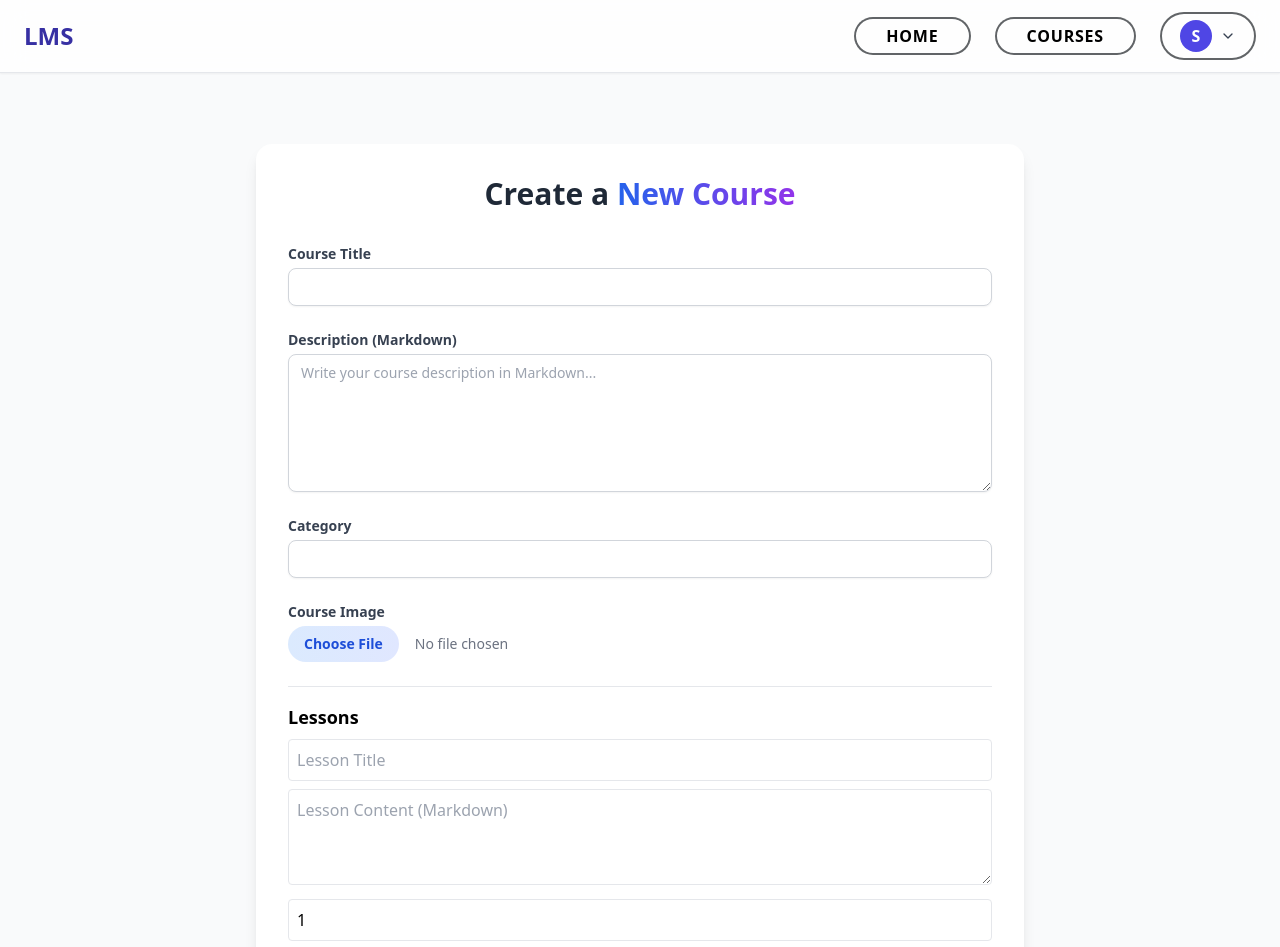
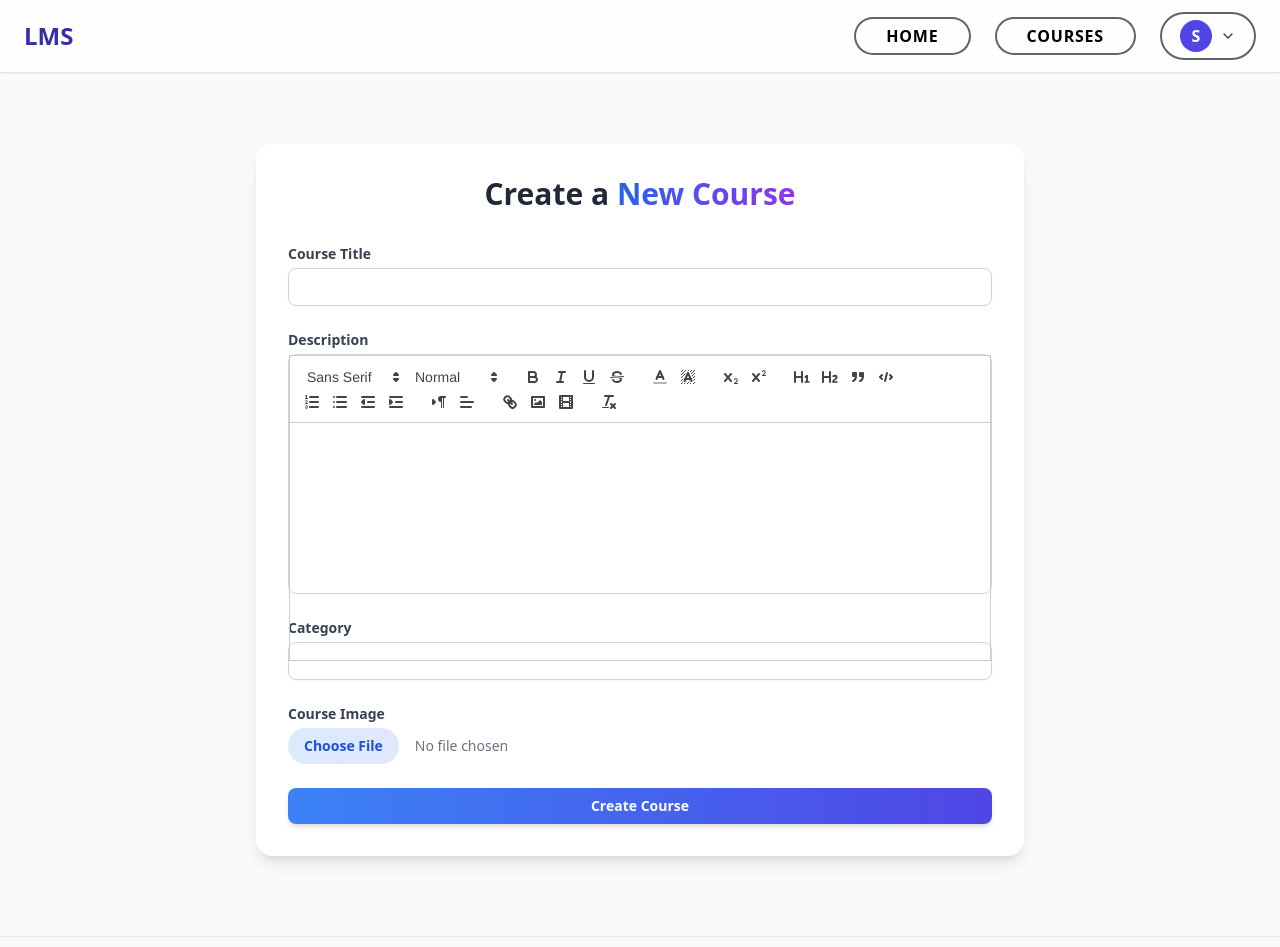
Before and after one commit to Ashish7Mishra/lms-frontend, a React (Vite) app: page /instructor/courses/create in a window 1280 px wide. Shown: the top 947 px of the page. Built offline with nearby package versions, Linux system fonts and the light colour scheme; sample sign-in values are in the browser's storage.

Commit message:
Added (HTML or  markdown text),

```diff
--- a/package.json
+++ b/package.json
@@ -16,10 +16,12 @@
     "clsx": "^2.1.1",
     "lodash": "^4.17.21",
     "lucide-react": "^0.545.0",
-    "react": "^19.1.1",
-    "react-dom": "^19.1.1",
+    "quill": "^2.0.3",
+    "react": "^18.3.1",
+    "react-dom": "^18.3.1",
     "react-hot-toast": "^2.6.0",
     "react-markdown": "^10.1.0",
+    "react-quill": "^2.0.0",
     "react-router-dom": "^7.9.4",
     "remark-gfm": "^4.0.1"
   },
--- a/src/main.tsx
+++ b/src/main.tsx
@@ -2,6 +2,9 @@
 
 import React from 'react';
 import ReactDOM from 'react-dom/client';
+import "quill/dist/quill.snow.css";
+
+
 import App from './App.tsx';
 import './index.css';
 import { AuthProvider } from './contexts/AuthContext.tsx';
--- a/src/pages/CreateCoursePage.tsx
+++ b/src/pages/CreateCoursePage.tsx
@@ -6,8 +6,10 @@ import { createCourse } from "../services/courseService";
 import FormInput from "../components/FormInput";
 import Button from "../components/Button";
 import { SpinnerIcon } from "../components/Spinner";
-import ReactMarkdown from "react-markdown";
-import remarkGfm from "remark-gfm";
+
+import "quill/dist/quill.snow.css";
+import ReactQuill from "react-quill";   // ✅ Make sure this is exactly like this
+import "quill/dist/quill.snow.css";
 
 const CreateCoursePage = () => {
   const navigate = useNavigate();
@@ -23,27 +25,12 @@ const CreateCoursePage = () => {
   const [isLoading, setIsLoading] = useState(false);
   const [error, setError] = useState<string | null>(null);
 
-  // Lessons state
-  const [lessons, setLessons] = useState<{ title: string; content: string; orderIndex: number }[]>([]);
-  const [lesson, setLesson] = useState({ title: "", content: "", orderIndex: 1 });
-
   // Handle course field changes
-  const handleChange = (e: React.ChangeEvent<HTMLInputElement | HTMLTextAreaElement>) => {
+  const handleChange = (
+    e: React.ChangeEvent<HTMLInputElement>
+  ) => {
     const { name, value } = e.target;
-    setCourseDetails(prev => ({ ...prev, [name]: value }));
-  };
-
-  // Handle lesson field changes
-  const handleLessonChange = (e: React.ChangeEvent<HTMLInputElement | HTMLTextAreaElement>) => {
-    const { name, value } = e.target;
-    setLesson(prev => ({ ...prev, [name]: name === "orderIndex" ? Number(value) : value }));
-  };
-
-  // Add lesson
-  const addLesson = () => {
-    if (!lesson.title || !lesson.content) return;
-    setLessons(prev => [...prev, lesson]);
-    setLesson({ title: "", content: "", orderIndex: lessons.length + 2 });
+    setCourseDetails((prev) => ({ ...prev, [name]: value }));
   };
 
   // Handle image file
@@ -64,10 +51,9 @@ const CreateCoursePage = () => {
 
     const formData = new FormData();
     formData.append("title", courseDetails.title);
-    formData.append("description", courseDetails.description);
+    formData.append("description", courseDetails.description); // HTML from Quill
     formData.append("category", courseDetails.category);
     formData.append("image", imageFile);
-    formData.append("lessons", JSON.stringify(lessons));
 
     try {
       await createCourse(formData, token);
@@ -107,29 +93,63 @@ const CreateCoursePage = () => {
             onChange={handleChange}
           />
 
-          {/* Course Description with Markdown */}
+          {/* Course Description with React Quill */}
           <div>
-            <label htmlFor="description" className="block text-sm font-semibold text-gray-700 mb-1">
-              Description (Markdown)
+            <label
+              htmlFor="description"
+              className="block text-sm font-semibold text-gray-700 mb-1"
+            >
+              Description
             </label>
-            <textarea
-              id="description"
-              name="description"
-              rows={6}
-              required
-              value={courseDetails.description}
-              onChange={handleChange}
-              className="block w-full px-3 py-2 border border-gray-300 rounded-lg shadow-sm focus:ring-2 focus:ring-blue-500 focus:outline-none sm:text-sm"
-              placeholder="Write your course description in Markdown..."
-            />
-            {/* Live preview */}
-            {courseDetails.description && (
-              <div className="mt-2 p-3 border rounded bg-gray-50 text-gray-800">
-                <ReactMarkdown remarkPlugins={[remarkGfm]}>
-                  {courseDetails.description}
-                </ReactMarkdown>
-              </div>
-            )}
+<ReactQuill
+  theme="snow"
+  value={courseDetails.description}
+  onChange={(value) =>
+    setCourseDetails((prev) => ({ ...prev, description: value }))
+  }
+  modules={{
+    toolbar: [
+      [{ font: [] }, { size: [] }],
+      ["bold", "italic", "underline", "strike"],
+      [{ color: [] }, { background: [] }],
+      [{ script: "sub" }, { script: "super" }],
+      [{ header: "1" }, { header: "2" }, "blockquote", "code-block"],
+      [
+        { list: "ordered" },
+        { list: "bullet" },
+        { indent: "-1" },
+        { indent: "+1" },
+      ],
+      [{ direction: "rtl" }, { align: [] }],
+      ["link", "image", "video"],
+      ["clean"],
+    ],
+  }}
+  formats={[
+    "font",
+    "size",
+    "bold",
+    "italic",
+    "underline",
+    "strike",
+    "color",
+    "background",
+    "script",
+    "header",
+    "blockquote",
+    "code-block",
+    "list",
+    "bullet",
+    "indent",
+    "direction",
+    "align",
+    "link",
+    "image",
+    "video",
+  ]}
+  className="bg-white border border-gray-300 rounded-lg h-60" // Add h-72 or whatever height you want
+/>
+
           </div>
 
           {/* Category */}
@@ -145,7 +165,10 @@ const CreateCoursePage = () => {
 
           {/* Course Image */}
           <div>
-            <label htmlFor="image" className="block text-sm font-semibold text-gray-700 mb-1">
+            <label
+              htmlFor="image"
+              className="block text-sm font-semibold text-gray-700 mb-1"
+            >
               Course Image
             </label>
             <input
@@ -162,68 +185,6 @@ const CreateCoursePage = () => {
                 file:bg-gradient-to-r file:from-blue-100 file:to-indigo-100
                 file:text-blue-700 hover:file:opacity-80 cursor-pointer"
             />
-          </div>
-
-          {/* Lessons Section */}
-          <div className="border-t pt-4">
-            <h2 className="text-lg font-semibold mb-2">Lessons</h2>
-
-            <input
-              type="text"
-              name="title"
-              placeholder="Lesson Title"
-              value={lesson.title}
-              onChange={handleLessonChange}
-              className="w-full mb-2 p-2 border rounded"
-            />
-
-            <textarea
-              name="content"
-              placeholder="Lesson Content (Markdown)"
-              value={lesson.content}
-              onChange={handleLessonChange}
-              className="w-full mb-2 p-2 border rounded h-24"
-            />
-
-            {/* Preview lesson content */}
-            {lesson.content && (
-              <div className="mb-2 p-2 border rounded bg-gray-50 text-gray-800 text-sm">
-                <ReactMarkdown remarkPlugins={[remarkGfm]}>{lesson.content}</ReactMarkdown>
-              </div>
-            )}
-
-            <input
-              type="number"
-              name="orderIndex"
-              placeholder="Order Index"
-              value={lesson.orderIndex}
-              onChange={handleLessonChange}
-              className="w-full mb-2 p-2 border rounded"
-            />
-
-            <button
-              type="button"
-              onClick={addLesson}
-              className="mb-4 bg-green-500 text-white py-2 px-4 rounded hover:bg-green-600"
-            >
-              Add Lesson
-            </button>
-
-            {/* List of lessons */}
-            {lessons.length > 0 && (
-              <div className="space-y-2">
-                {lessons
-                  .sort((a, b) => a.orderIndex - b.orderIndex)
-                  .map((l, idx) => (
-                    <div key={idx} className="p-2 border rounded bg-gray-50">
-                      <p className="font-medium">{l.orderIndex}. {l.title}</p>
-                      <div className="text-gray-700 text-sm">
-                        <ReactMarkdown remarkPlugins={[remarkGfm]}>{l.content}</ReactMarkdown>
-                      </div>
-                    </div>
-                  ))}
-              </div>
-            )}
           </div>
 
           {/* Submit Button */}
```
Also changed, not shown: 1 other file (tests, documents, lock files or other folders).
